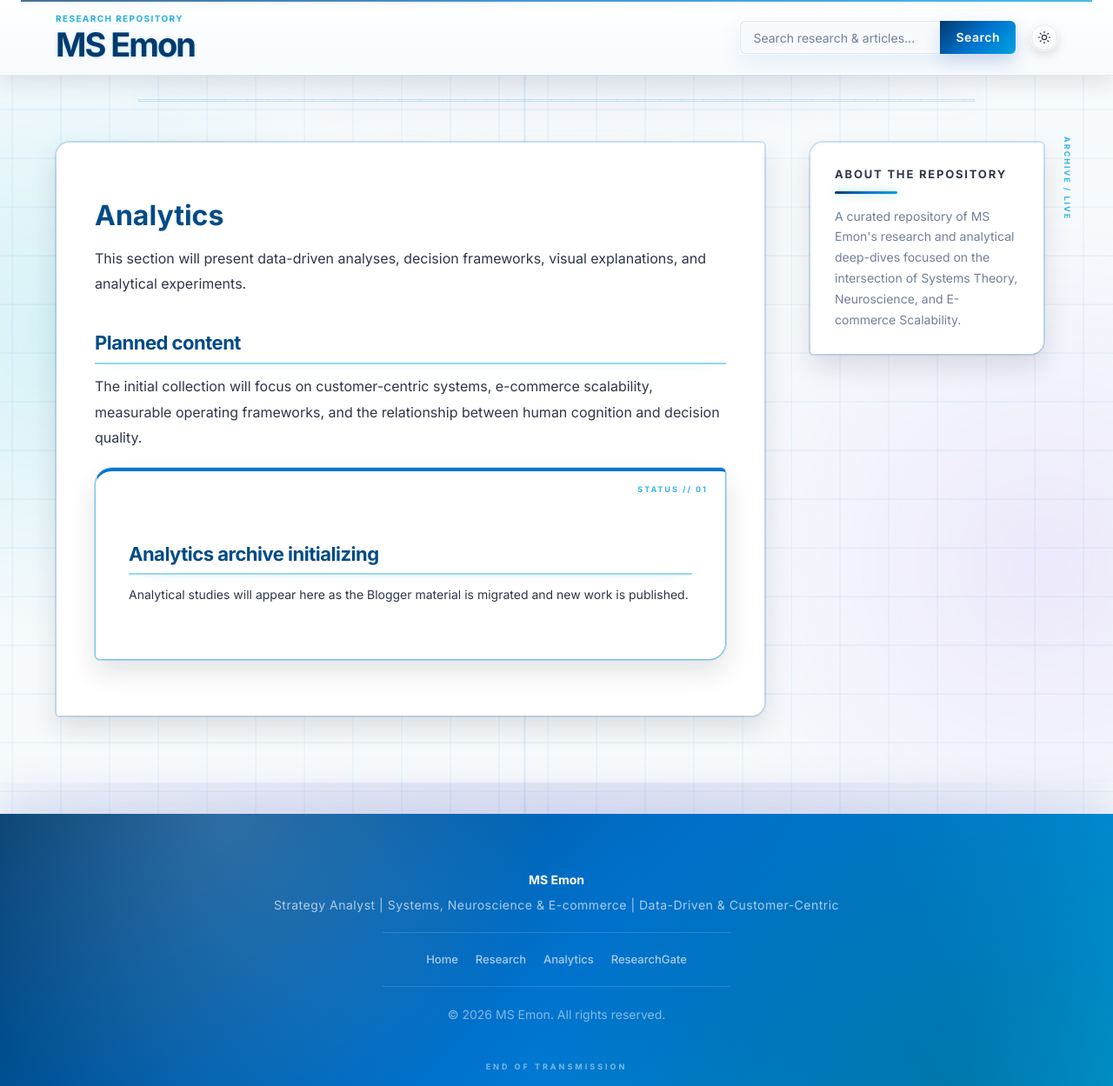
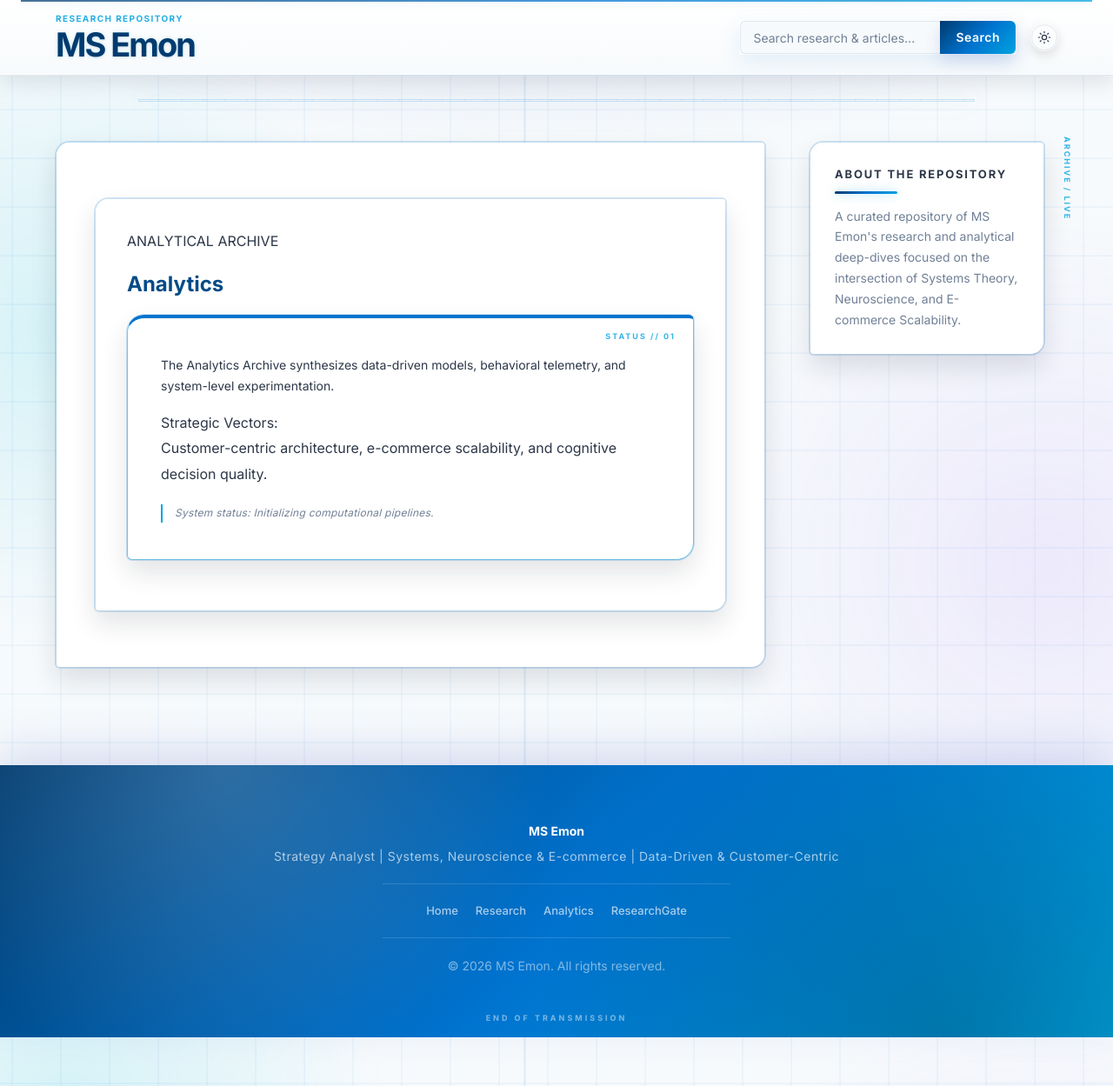
Before and after one commit to msemonlab/msemonlab.github.io, a Jekyll site: the page built from analytics.md, in a window 1280 px wide and 1249 px high. Shown: the whole window at 87% size. Built offline with Jekyll 4.4.1, drawn with Linux system fonts in a browser that asks for light colours.

```diff
--- a/analytics.md
+++ b/analytics.md
@@ -4,26 +4,26 @@ title: Analytics
 permalink: /analytics/
 ---
 
-# Analytics
-
-This section will present data-driven analyses, decision frameworks, visual explanations, and analytical experiments.
-
-## Planned content
-
-The initial collection will focus on customer-centric systems, e-commerce scalability, measurable operating frameworks, and the relationship between human cognition and decision quality.
+<section class="article-card">
+  <p class="card-kicker">ANALYTICAL ARCHIVE</p>
+  <h1 style="margin-top: 0; margin-bottom: 16px;">Analytics</h1>
+  <div class="status-card" style="margin-top: 20px;">
+    <p style="margin-bottom: 16px;">The Analytics Archive synthesizes data-driven models, behavioral telemetry, and system-level experimentation.</p>
+    <div class="focus-panel">
+      <span>Strategic Vectors:</span>
+      <p>Customer-centric architecture, e-commerce scalability, and cognitive decision quality.</p>
+    </div>
+    <p class="status-note" style="margin-bottom: 0;">System status: Initializing computational pipelines.</p>
+  </div>
+</section>
 
 {% assign analytics_posts = site.posts | where_exp: "post", "post.categories contains 'Analytics'" %}
 {% if analytics_posts.size > 0 %}
   {% for post in analytics_posts %}
-    <article class="article-card">
+    <article class="article-card" style="margin-top: 28px;">
       <p class="card-kicker">{{ post.date | date: "%d %B %Y" }}</p>
       <h2><a href="{{ post.url | relative_url }}">{{ post.title }}</a></h2>
       {% if post.excerpt %}<p>{{ post.excerpt | strip_html | truncate: 260 }}</p>{% endif %}
     </article>
   {% endfor %}
-{% else %}
-  <article class="status-card">
-    <h2>Analytics archive initializing</h2>
-    <p>Analytical studies will appear here as the Blogger material is migrated and new work is published.</p>
-  </article>
 {% endif %}
```
Also changed, not shown: about.md (+7 -15 lines), research.md (+9 -9 lines).
